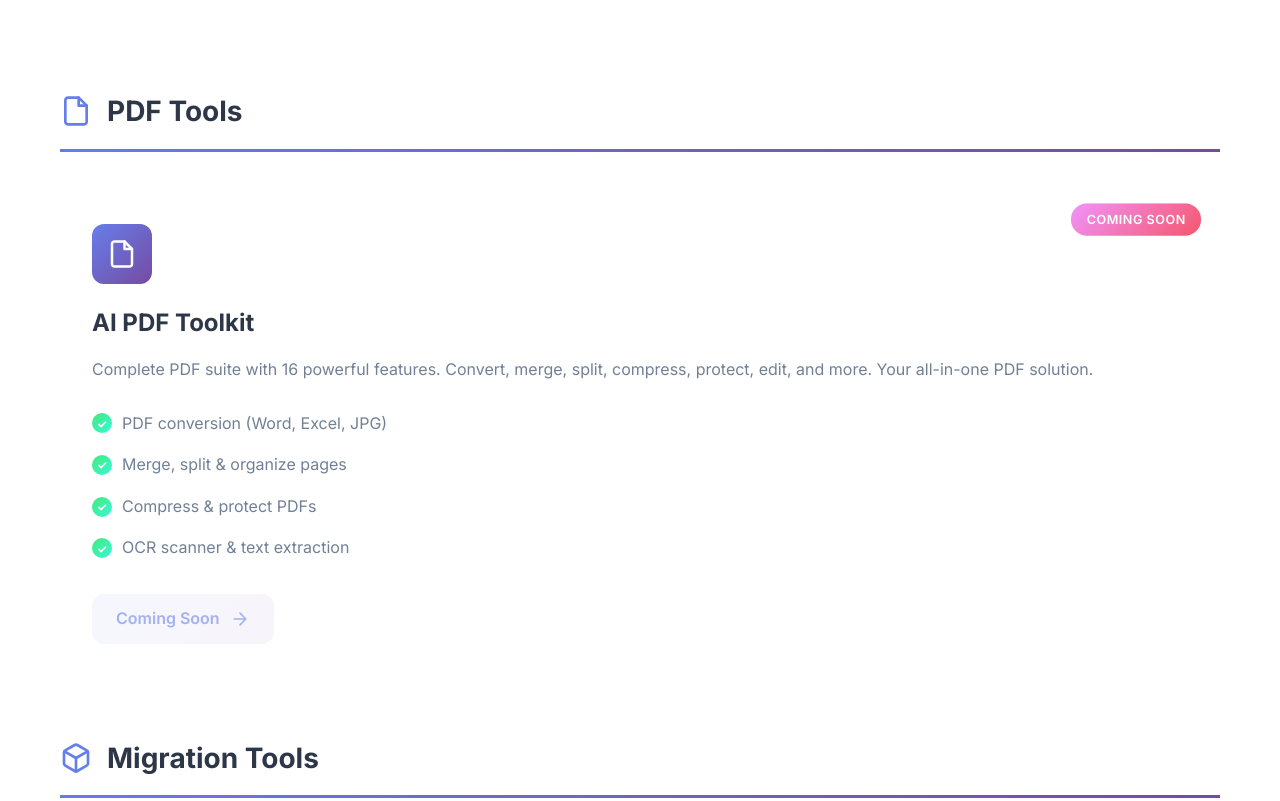
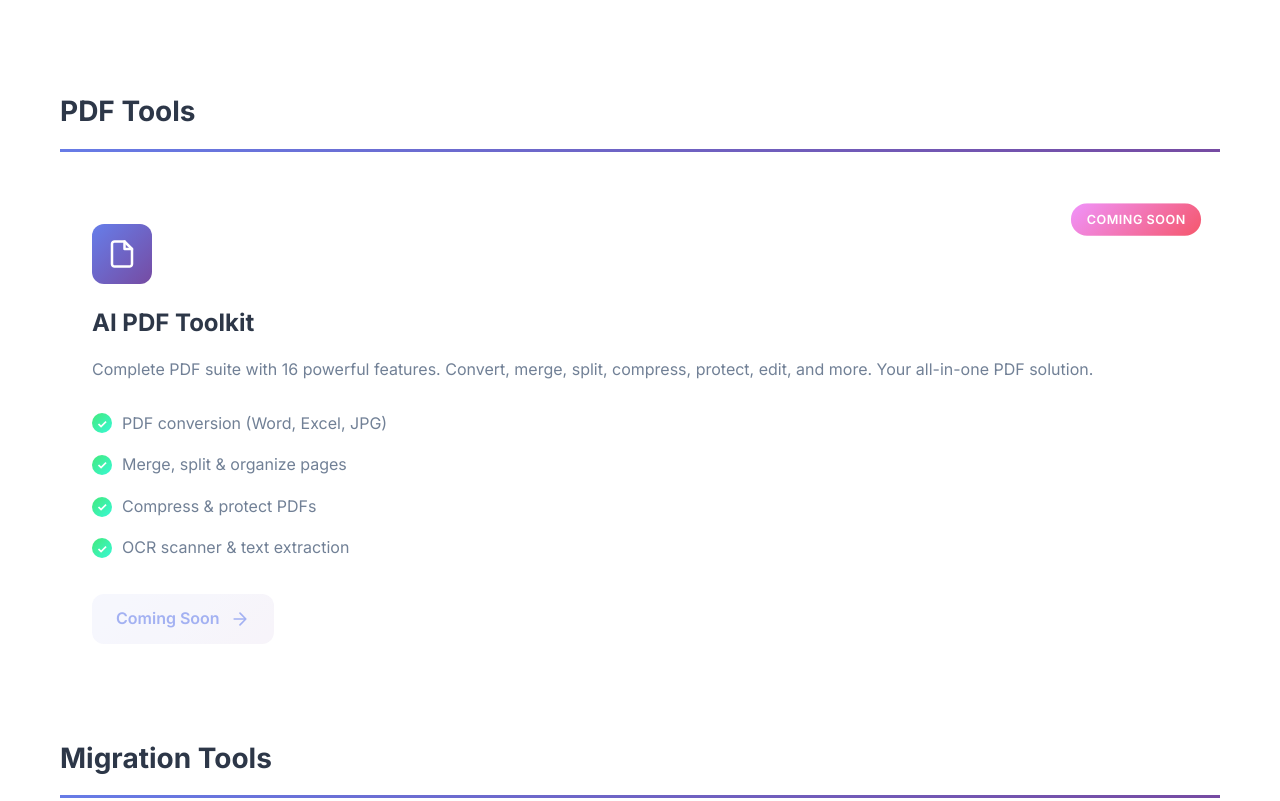
Before and after one commit to PillowPotionDiet/toolkit, a plain HTML site: page index.html in a window 1280 px wide. Shown: the part 2426-3227 px from the top of the page. Drawn offline with Linux system fonts and the light colour scheme.

Commit message:
Remove large icons from category titles
Changes:
- Removed SVG icons from all category headers
- Cleaner, simpler category design
- Just text with gradient underline
- Better visual hierarchy

Categories affected:
- Image Tools
- Video Tools
- PDF Tools
- Migration Tools

```diff
--- a/css/styles.css
+++ b/css/styles.css
@@ -481,19 +481,10 @@ body {
     font-size: 1.75rem;
     font-weight: 700;
     color: var(--text-primary);
-    display: flex;
-    align-items: center;
-    gap: 15px;
     padding-bottom: 15px;
     border-bottom: 3px solid transparent;
     border-image: var(--primary-gradient) 1;
     margin-bottom: 30px;
-}
-
-.category-title svg {
-    width: 32px;
-    height: 32px;
-    color: #667eea;
 }
 
 .tools-grid {
--- a/index.html
+++ b/index.html
@@ -89,14 +89,7 @@
 
             <!-- Category: Image Tools -->
             <div class="tool-category">
-                <h3 class="category-title">
-                    <svg viewBox="0 0 24 24" fill="none" xmlns="http://www.w3.org/2000/svg">
-                        <path d="M19 3H5C3.89543 3 3 3.89543 3 5V19C3 20.1046 3.89543 21 5 21H19C20.1046 21 21 20.1046 21 19V5C21 3.89543 20.1046 3 19 3Z" stroke="currentColor" stroke-width="2"/>
-                        <path d="M8.5 10C9.32843 10 10 9.32843 10 8.5C10 7.67157 9.32843 7 8.5 7C7.67157 7 7 7.67157 7 8.5C7 9.32843 7.67157 10 8.5 10Z" stroke="currentColor" stroke-width="2"/>
-                        <path d="M21 15L16 10L5 21" stroke="currentColor" stroke-width="2" stroke-linecap="round" stroke-linejoin="round"/>
-                    </svg>
-                    Image Tools
-                </h3>
+                <h3 class="category-title">Image Tools</h3>
             </div>
 
             <div class="tools-grid">
@@ -195,13 +188,7 @@
 
             <!-- Category: Video Tools -->
             <div class="tool-category">
-                <h3 class="category-title">
-                    <svg viewBox="0 0 24 24" fill="none" xmlns="http://www.w3.org/2000/svg">
-                        <path d="M23 7L16 12L23 17V7Z" stroke="currentColor" stroke-width="2" stroke-linecap="round" stroke-linejoin="round"/>
-                        <path d="M14 5H3C1.89543 5 1 5.89543 1 7V17C1 18.1046 1.89543 19 3 19H14C15.1046 19 16 18.1046 16 17V7C16 5.89543 15.1046 5 14 5Z" stroke="currentColor" stroke-width="2" stroke-linecap="round" stroke-linejoin="round"/>
-                    </svg>
-                    Video Tools
-                </h3>
+                <h3 class="category-title">Video Tools</h3>
             </div>
 
             <div class="tools-grid">
@@ -238,13 +225,7 @@
 
             <!-- Category: PDF Tools -->
             <div class="tool-category">
-                <h3 class="category-title">
-                    <svg viewBox="0 0 24 24" fill="none" xmlns="http://www.w3.org/2000/svg">
-                        <path d="M14 2H6C5.46957 2 4.96086 2.21071 4.58579 2.58579C4.21071 2.96086 4 3.46957 4 4V20C4 20.5304 4.21071 21.0391 4.58579 21.4142C4.96086 21.7893 5.46957 22 6 22H18C18.5304 22 19.0391 21.7893 19.4142 21.4142C19.7893 21.0391 20 20.5304 20 20V8L14 2Z" stroke="currentColor" stroke-width="2" stroke-linecap="round" stroke-linejoin="round"/>
-                        <path d="M14 2V8H20" stroke="currentColor" stroke-width="2" stroke-linecap="round" stroke-linejoin="round"/>
-                    </svg>
-                    PDF Tools
-                </h3>
+                <h3 class="category-title">PDF Tools</h3>
             </div>
 
             <div class="tools-grid">
@@ -282,14 +263,7 @@
 
             <!-- Category: Migration Tools -->
             <div class="tool-category">
-                <h3 class="category-title">
-                    <svg viewBox="0 0 24 24" fill="none" xmlns="http://www.w3.org/2000/svg">
-                        <path d="M21 16V8C20.9996 7.64927 20.9071 7.30481 20.7315 7.00116C20.556 6.69751 20.3037 6.44536 20 6.27L13 2.27C12.696 2.09446 12.3511 2.00205 12 2.00205C11.6489 2.00205 11.304 2.09446 11 2.27L4 6.27C3.69626 6.44536 3.44398 6.69751 3.26846 7.00116C3.09294 7.30481 3.00036 7.64927 3 8V16C3.00036 16.3507 3.09294 16.6952 3.26846 16.9988C3.44398 17.3025 3.69626 17.5546 4 17.73L11 21.73C11.304 21.9055 11.6489 21.9979 12 21.9979C12.3511 21.9979 12.696 21.9055 13 21.73L20 17.73C20.3037 17.5546 20.556 17.3025 20.7315 16.9988C20.9071 16.6952 20.9996 16.3507 21 16Z" stroke="currentColor" stroke-width="2" stroke-linecap="round" stroke-linejoin="round"/>
-                        <path d="M3.27 6.96L12 12.01L20.73 6.96" stroke="currentColor" stroke-width="2" stroke-linecap="round" stroke-linejoin="round"/>
-                        <path d="M12 22.08V12" stroke="currentColor" stroke-width="2" stroke-linecap="round" stroke-linejoin="round"/>
-                    </svg>
-                    Migration Tools
-                </h3>
+                <h3 class="category-title">Migration Tools</h3>
             </div>
 
             <div class="tools-grid">
```
